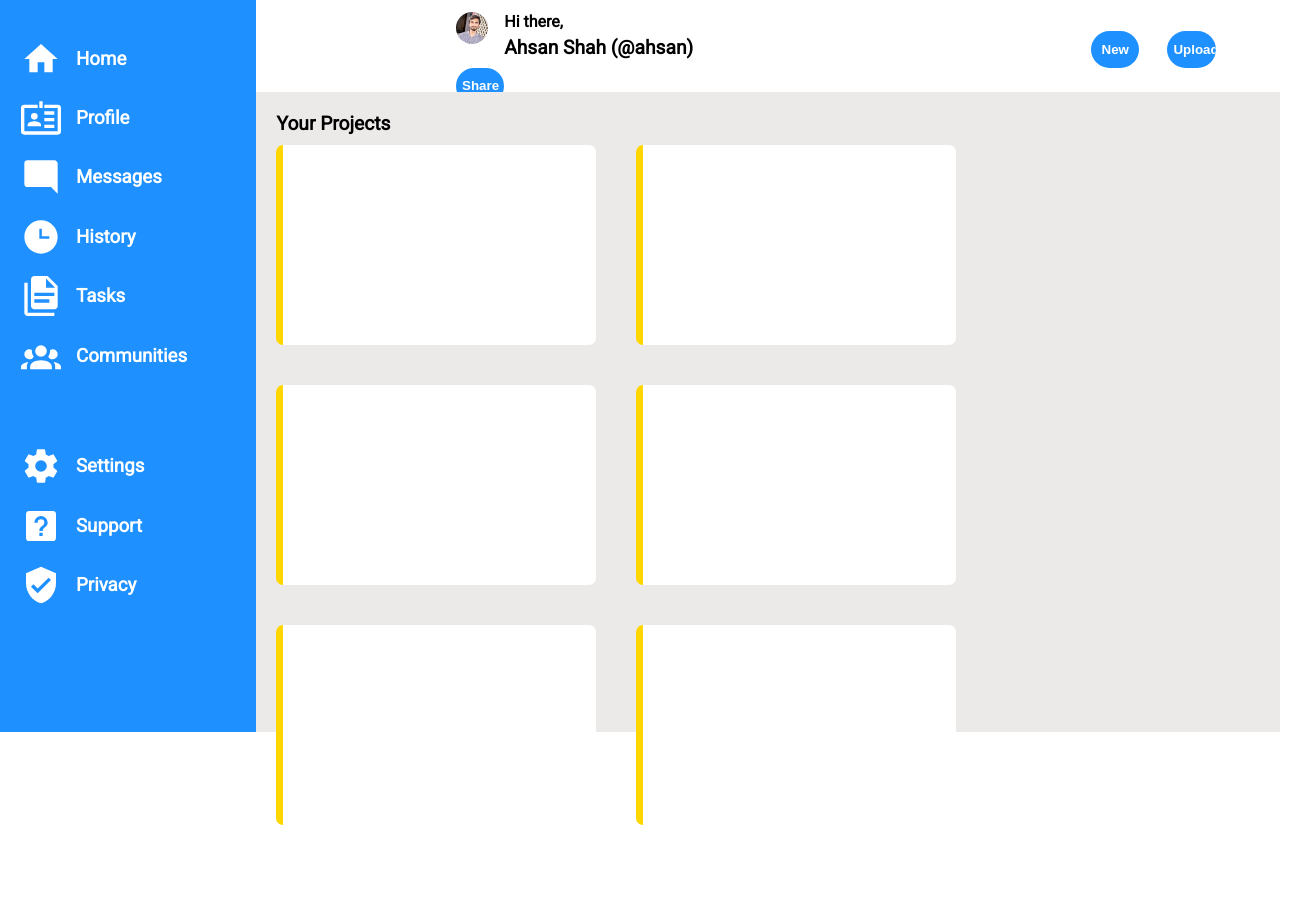
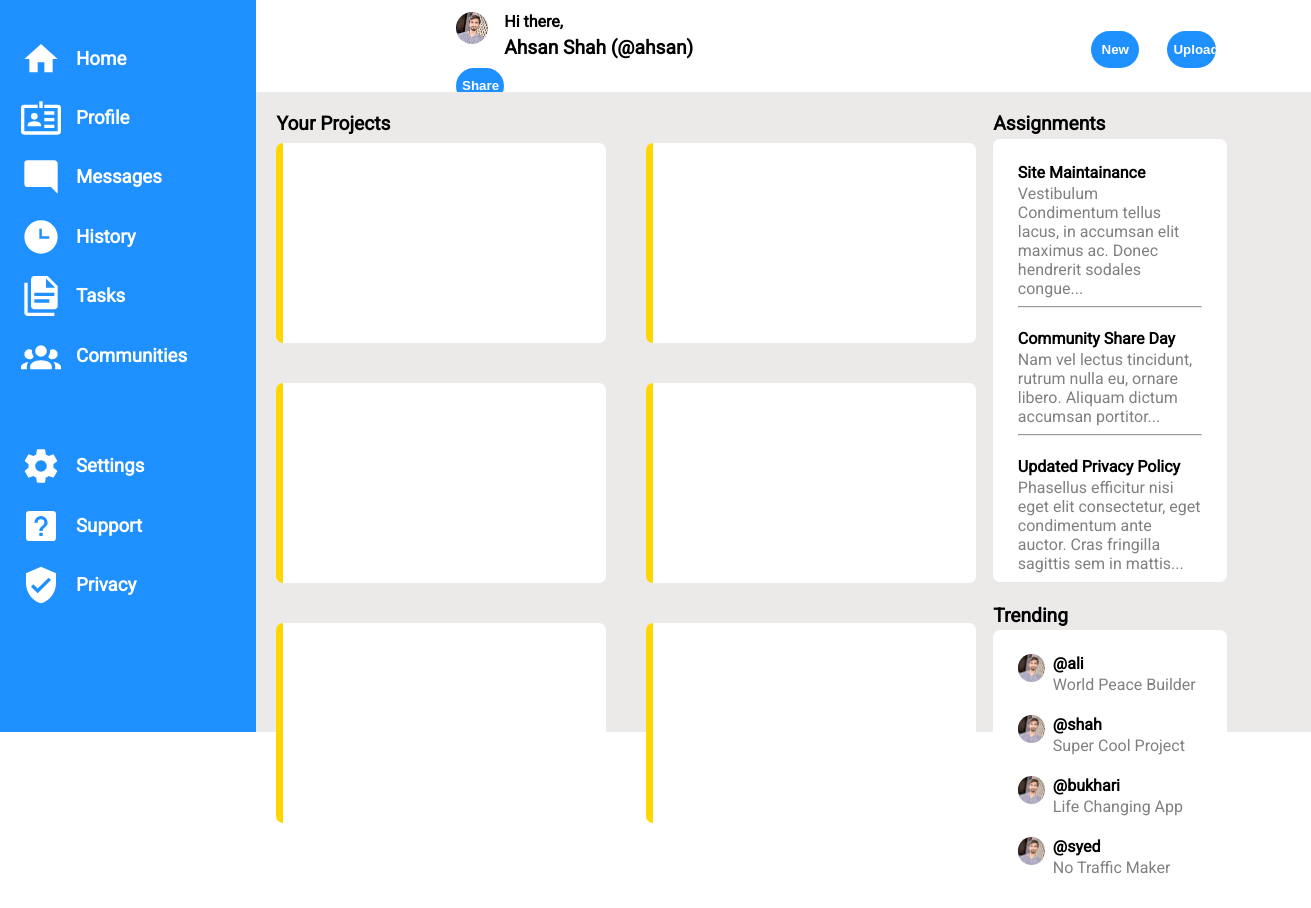
Before and after one commit to ahsan-ali49/Odin-admin_dashboard, a plain HTML site: page index.html in a window 1280 px wide. Shown: the part 68-976 px from the top of the page, 1311 px wide, since content can reach past the window. Before the commit the page ends 893 px from the top, so only its background shows below. Drawn offline with Linux system fonts and the light colour scheme.

Commit message:
added right-cards

```diff
--- a/index.html
+++ b/index.html
@@ -206,6 +206,7 @@
       </div>
     </div>
     <div class="right-side down-side">
+      <div class="down-left">
         <p>Your Projects</p>
         <div class="cards-container">
           <div class="card"></div>
@@ -216,5 +217,55 @@
           <div class="card"></div>
         </div>
       </div>
+      <div class="down-right">
+        <div>
+          <p>Assignments</p>
+          <div class="side-card">
+            <h4>Site Maintainance</h4>
+            <p class="announce-para">
+              Vestibulum Condimentum tellus lacus, in accumsan elit maximus ac.
+              Donec hendrerit sodales congue...
+            </p>
+            <hr />
+            <h4>Community Share Day</h4>
+            <p class="announce-para">
+              Nam vel lectus tincidunt, rutrum nulla eu, ornare libero. Aliquam
+              dictum accumsan portitor...
+            </p>
+            <hr />
+            <h4>Updated Privacy Policy</h4>
+            <p class="announce-para">
+              Phasellus efficitur nisi eget elit consectetur, eget condimentum
+              ante auctor. Cras fringilla sagittis sem in mattis...
+            </p>
+          </div>
+        </div>
+        <div>
+          <p>Trending</p>
+          <div class="side-card">
+            <div class="trend-profile">
+              <img src="dp.jpeg" class="trend-dp" alt="dp" />
+              <h4>@ali</h4>
+              <p class="trend-bio">World Peace Builder</p>
+            </div>
+            <div class="trend-profile">
+              <img src="dp.jpeg" class="trend-dp" alt="dp" />
+              <h4>@shah</h4>
+              <p class="trend-bio">Super Cool Project</p>
+            </div>
+            <div class="trend-profile">
+              <img src="dp.jpeg" class="trend-dp" alt="dp" />
+              <h4>@bukhari</h4>
+              <p class="trend-bio">Life Changing App</p>
+            </div>
+            <div class="trend-profile">
+              <img src="dp.jpeg" class="trend-dp" alt="dp" />
+              <h4>@syed</h4>
+              <p class="trend-bio">No Traffic Maker</p>
+            </div>
+          </div>
+        </div>
+      </div>
+    </div>
   </body>
 </html>
--- a/style.css
+++ b/style.css
@@ -149,8 +149,55 @@ button {
 
 .cards-container {
   margin-top: 1%;
-  width: 70%;
+  width: 100%;
   display: flex;
   flex-wrap: wrap;
   gap: 40px;
 }
+
+.down-side {
+  width: 100%;
+  display: flex;
+}
+
+.down-left {
+  width: 70%;
+}
+
+.down-right {
+  display: flex;
+  flex-direction: column;
+  width: 30%;
+}
+
+.side-card {
+  background-color: white;
+  width: 60%;
+  padding: 1% 8% 3% 8%;
+  margin-bottom: 7%;
+  margin-top: 1%;
+  border-radius: 7px;
+}
+
+.announce-para {
+  font-size: 1em;
+  font-weight: normal;
+  margin-top: 0%;
+  color: gray;
+}
+
+h4 {
+  margin-bottom: 1%;
+}
+
+.trend-dp {
+  width: 15%;
+  border-radius: 20px;
+  margin-right: 4%;
+}
+
+.trend-bio {
+  font-size: 1em;
+  font-weight: normal;
+  color: gray;
+}
```
Lines whose indentation alone changed are shown as unchanged.
